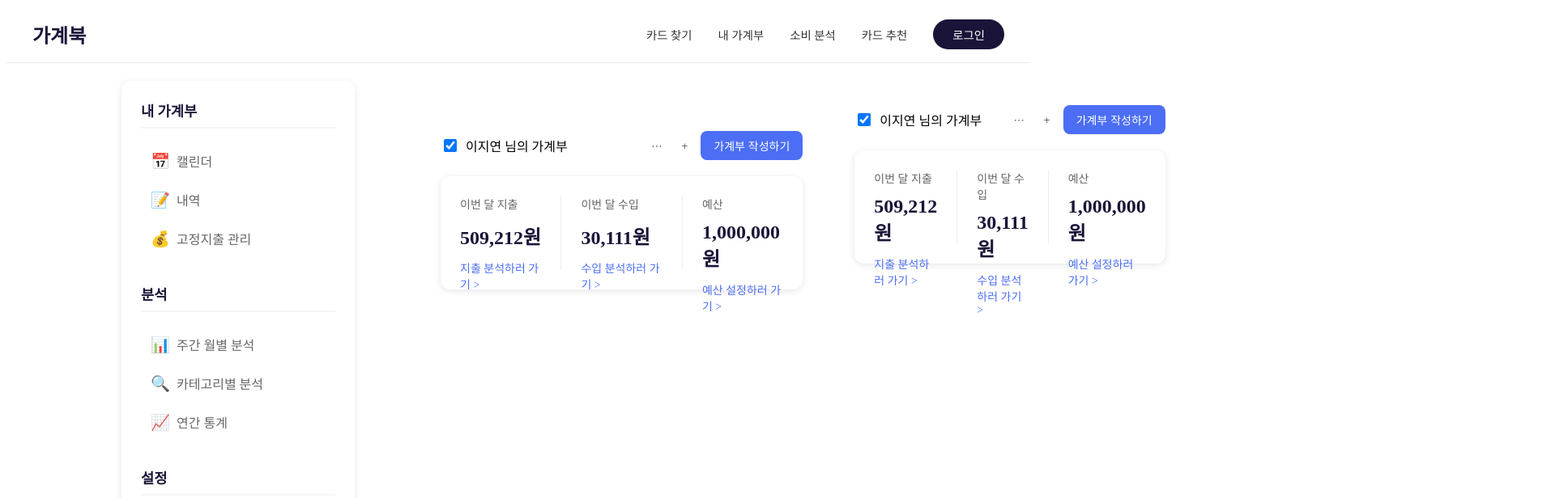
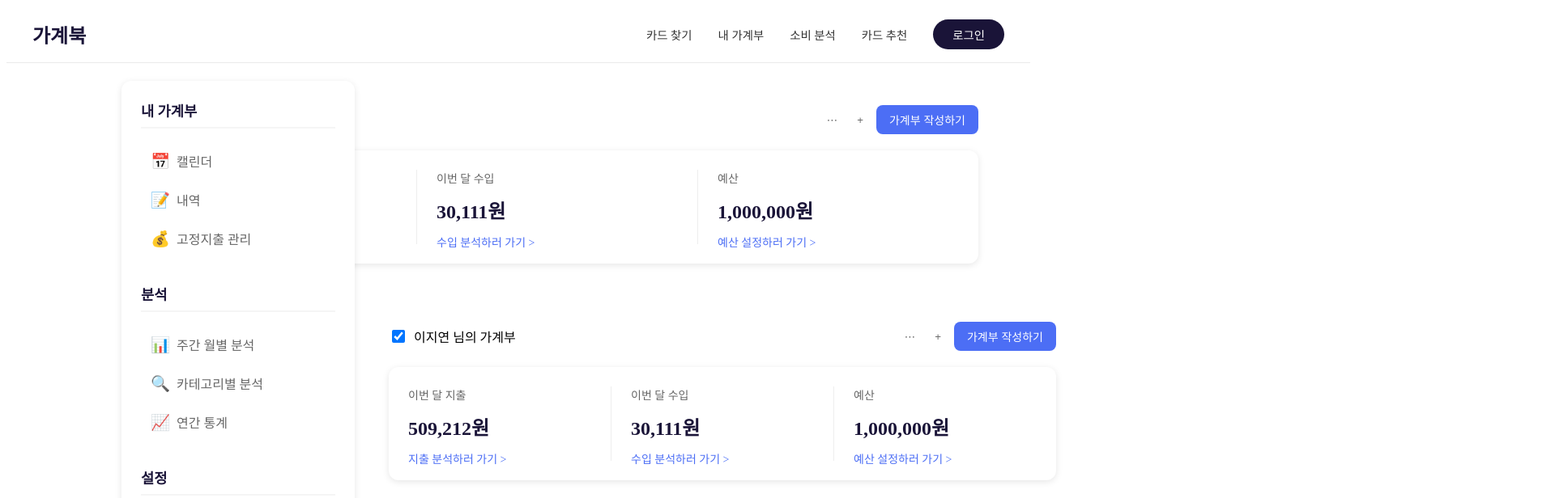
Before and after one commit to dh0728/ssafy_final_1, a Vue app in the folder front/: page /main/calendar in a window 1280 px wide. Shown: the top 616 px of the page at 81% size, 1920 px wide, since content can reach past the window. Built offline with nearby package versions, Linux system fonts and the light colour scheme.

Commit message:
feat: sidebar

```diff
--- a/front/src/components/common/SideBar.vue
+++ b/front/src/components/common/SideBar.vue
@@ -67,12 +67,6 @@
           </li>
         </ul>
       </div>
-    </div>
-
-    <!-- 메인 컨텐츠 영역 -->
-    <div class="main-content">
-
-      <RouterView />
     </div>
   </div>
 </template>
--- a/front/src/views/budget/BudgetView.vue
+++ b/front/src/views/budget/BudgetView.vue
@@ -3,10 +3,10 @@
     <!-- 왼쪽 사이드바 -->
     <SideBar />
     <CalendarView />
-    <!-- 메인 컨텐츠 영역 -->
-    <div class="main-content">
-      <RouterView />
-    </div>
+  </div>
+  <!-- 메인 컨텐츠 영역 -->
+  <div class="main-content">
+    <RouterView />
   </div>
 </template>
 
```
